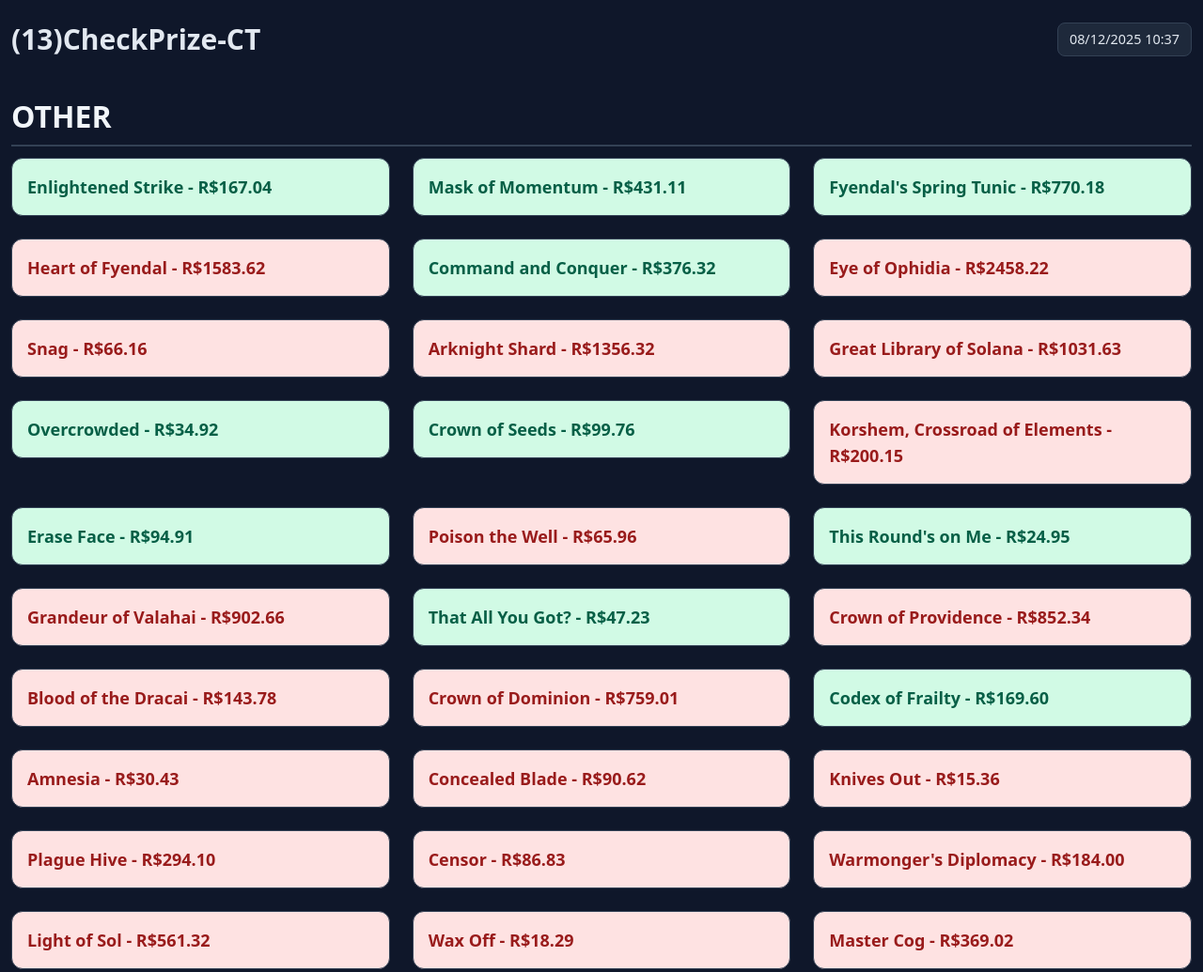
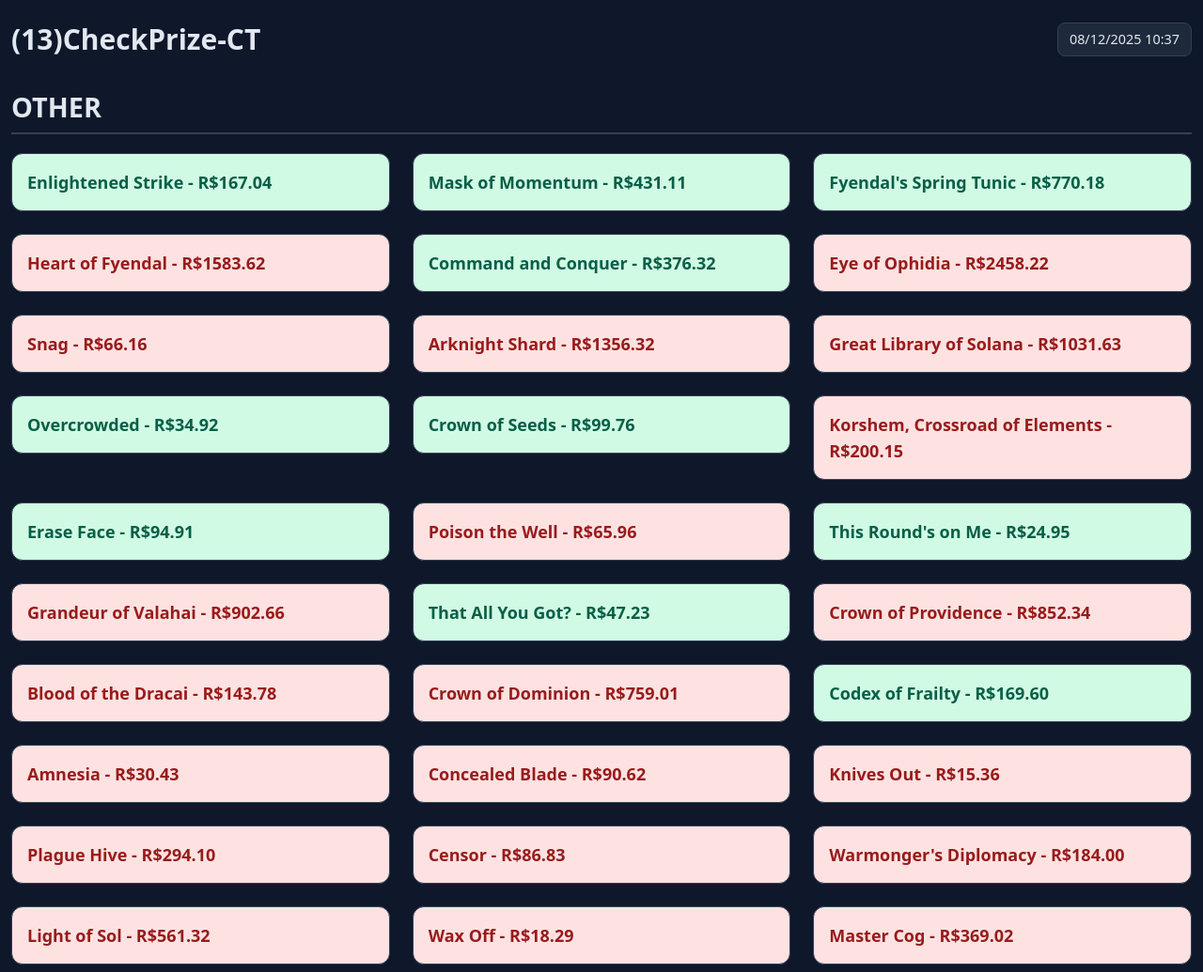
Before and after one commit to robertzimmi/13checkprizeCT, a website: page docs/index.html in a window 1280 px wide. Shown: the top 1035 px of the page at 94% size. Drawn offline with nearby package versions, Linux system fonts and the light colour scheme.

Commit message:
Update index.html

```diff
--- a/docs/index.html
+++ b/docs/index.html
@@ -63,24 +63,19 @@
       font-size: 0.9rem;
     }
 
-    .text-sm.opacity-75 {
-      color: #cbd5e1 !important;
-    }
-
-    /* título das TAGs */
     .tag-title {
-      margin-top: 40px;
-      margin-bottom: 12px;
-      font-size: 2rem;
+      font-size: 1.8rem;
       font-weight: bold;
-      color: #f1f5f9;
+      margin-top: 32px;
+      margin-bottom: 20px;
+      text-transform: uppercase;
       border-bottom: 2px solid #334155;
       padding-bottom: 6px;
     }
   </style>
 </head>
+
 <body class="min-h-screen">
-
   <div class="container mt-4">
 
     <!-- Header -->
@@ -89,8 +84,8 @@
       <div id="datetimeBox" class="datetime-box">Carregando...</div>
     </div>
 
-    <!-- Área onde ficarão os grupos por TAG -->
-    <div id="tagsContainer"></div>
+    <!-- Conteúdo -->
+    <div id="contentContainer"></div>
   </div>
 
 <script>
@@ -102,45 +97,39 @@ function formatBRDate(str) {
 }
 
 async function loadData() {
-  const tagsContainer = document.getElementById("tagsContainer");
-  tagsContainer.innerHTML = "";
+  const content = document.getElementById("contentContainer");
+  content.innerHTML = "";
 
   try {
     const res = await fetch("cards.json?v=" + Date.now());
-    if (!res.ok) throw new Error(`Erro ao carregar o arquivo: ${res.status}`);
+    if (!res.ok) throw new Error("Falha ao carregar cards.json");
 
     const data = await res.json();
 
-    document.getElementById("datetimeBox").innerText = data.datetime_utc_minus3
-      ? formatBRDate(data.datetime_utc_minus3)
-      : "N/A";
+    // Atualiza data
+    document.getElementById("datetimeBox").innerText = formatBRDate(data.datetime_utc_minus3);
 
     const cards = data.cards || [];
-    if (!cards.length) {
-      tagsContainer.innerHTML = `<p class="text-center w-100 mt-4">Nenhum card encontrado.</p>`;
-      return;
-    }
 
-    // 🔥 AGRUPAR POR TAG
+    // Agrupar por TAG
     const groups = {};
-    cards.forEach(card => {
+    for (const card of cards) {
       const tag = card.tag || "other";
       if (!groups[tag]) groups[tag] = [];
       groups[tag].push(card);
-    });
+    }
 
-    // 🔠 Ordenar tags alfabeticamente (se quiser alterar, me avise)
-    const sortedTags = Object.keys(groups).sort();
+    // Criar blocos para cada TAG
+    for (const tag of Object.keys(groups)) {
+      const groupCards = groups[tag];
 
-    // 🔥 Renderizar cada TAG com seus cards
-    sortedTags.forEach(tag => {
-      let html = `
-        <div class="tag-title">${tag.toUpperCase()}</div>
-        <div class="row g-4">
-      `;
+      content.innerHTML += `<div class="tag-title">${tag}</div>`;
+      content.innerHTML += `<div class="row g-4" id="group-${tag}"></div>`;
 
-      groups[tag].forEach((card, index) => {
-        const cardId = `${tag}-card-${index}`;
+      const container = document.getElementById(`group-${tag}`);
+
+      groupCards.forEach((card, index) => {
+        const cardId = `${tag}-records-${index}`;
 
         const recordPrices = (card.records || [])
           .map(r => parseFloat(r.price_brl))
@@ -148,43 +137,41 @@ async function loadData() {
 
         const minPrice = recordPrices.length ? Math.min(...recordPrices) : 0;
 
-        const cardBgColor = minPrice < card.price_target_brl ? "#d1fae5" : "#fee2e2";
-        const cardTextColor = minPrice < card.price_target_brl ? "#065f46" : "#991b1b";
+        const cheaper = minPrice < card.price_target_brl;
+        const cardBgColor = cheaper ? "#d1fae5" : "#fee2e2";
+        const cardTextColor = cheaper ? "#065f46" : "#991b1b";
 
-        html += `
+        const html = `
           <div class="col-12 col-md-6 col-lg-4">
             <div class="card-bg" onclick="toggleRecords('${cardId}')" style="background:${cardBgColor}; color:${cardTextColor}">
               <div class="card-row">
                 <span class="font-bold text-lg">${card.name} - R$${minPrice.toFixed(2)}</span>
                 <div id="${cardId}" class="records-container">
-                  ${
-                    (card.records || []).length
-                      ? card.records.map(r => {
+                  ${card.records.map(r => {
                     const price = parseFloat(r.price_brl);
                     const bg = price < card.price_target_brl ? "#d1fae5" : "#fee2e2";
                     const fg = price < card.price_target_brl ? "#065f46" : "#991b1b";
+
                     return `
                       <div style="display:flex; justify-content:space-between; align-items:center; background:${bg}; color:${fg}; padding:4px 8px; border-radius:6px; margin-bottom:2px">
                         <span>${r.expansion} - R$${price.toFixed(2)}</span>
                         <span class="price-badge">${r.quantity}</span>
                       </div>
                     `;
-                        }).join("")
-                      : `<div class="text-sm opacity-75">Nenhum registro</div>`
-                  }
+                  }).join("")}
                 </div>
               </div>
             </div>
           </div>
         `;
+
+        container.innerHTML += html;
       });
-
-      html += `</div>`;
-      tagsContainer.innerHTML += html;
-    });
+    }
 
   } catch (err) {
-    tagsContainer.innerHTML = `<p class="text-center w-100 mt-4">Erro ao carregar os cards: ${err.message}</p>`;
+    console.error(err);
+    content.innerHTML = `<p class="text-center w-100">Erro ao carregar dados.</p>`;
   }
 }
 
```
Lines whose indentation alone changed are shown as unchanged.
